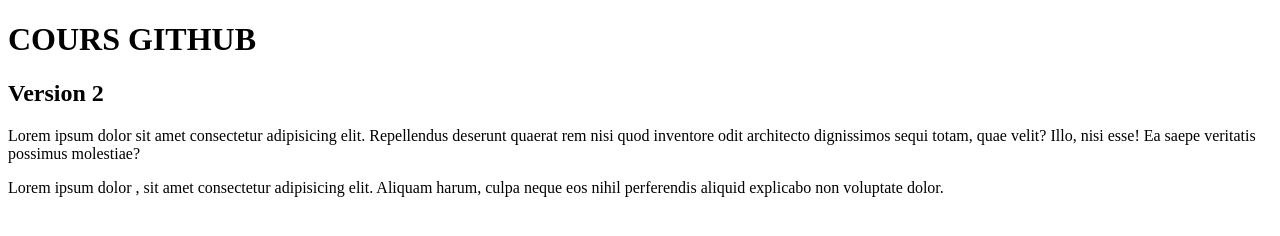
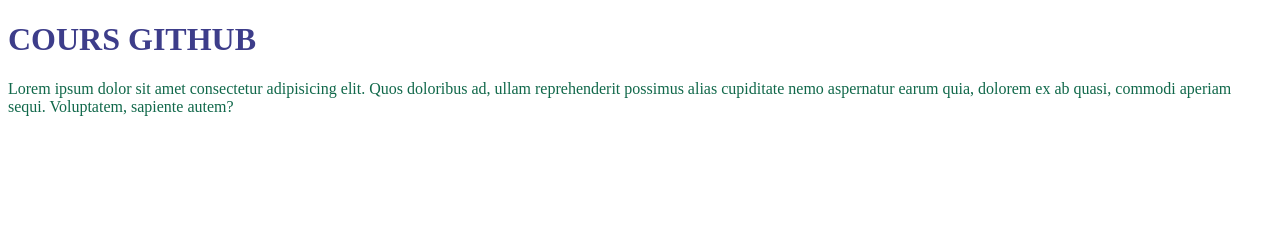
Before and after one commit to steven855/gitformation, a plain HTML site: page index.html in a window 1280 px wide. Drawn offline with Linux system fonts and the light colour scheme.

Commit message:
deuxieme envoi sur github

```diff
--- a/index.html
+++ b/index.html
@@ -4,23 +4,17 @@
     <meta charset="UTF-8">
     <meta http-equiv="X-UA-Compatible" content="IE=edge">
     <meta name="viewport" content="width=device-width, initial-scale=1.0">
+    <link rel="stylesheet" href="style.css">
     <title>Document</title>
 </head>
 <body>
     <h1>COURS GITHUB</h1>
-    <h2>Version 2</h2>
-
-
     <p>
-        Lorem ipsum dolor sit amet consectetur adipisicing elit.
-         Repellendus deserunt quaerat rem nisi quod inventore
-         odit architecto dignissimos sequi totam,
-          quae velit? Illo, nisi esse! Ea saepe veritatis possimus molestiae?
+        Lorem ipsum dolor sit amet consectetur adipisicing elit. Quos doloribus ad,
+        ullam reprehenderit possimus alias cupiditate nemo aspernatur earum quia,
+        dolorem ex ab quasi, commodi aperiam sequi.
+        Voluptatem, sapiente autem?
     </p>
 
-    <p>Lorem ipsum dolor
-        , sit amet consectetur adipisicing elit.
-        Aliquam harum, culpa neque eos nihil perferendis
-        aliquid explicabo non voluptate dolor.</p>
 </body>
 </html>
--- /dev/null
+++ b/style.css
@@ -0,0 +1,6 @@
+h1{
+    color: rgb(61, 61, 138);
+}
+p{
+    color: rgb(16, 104, 74);
+}
```
